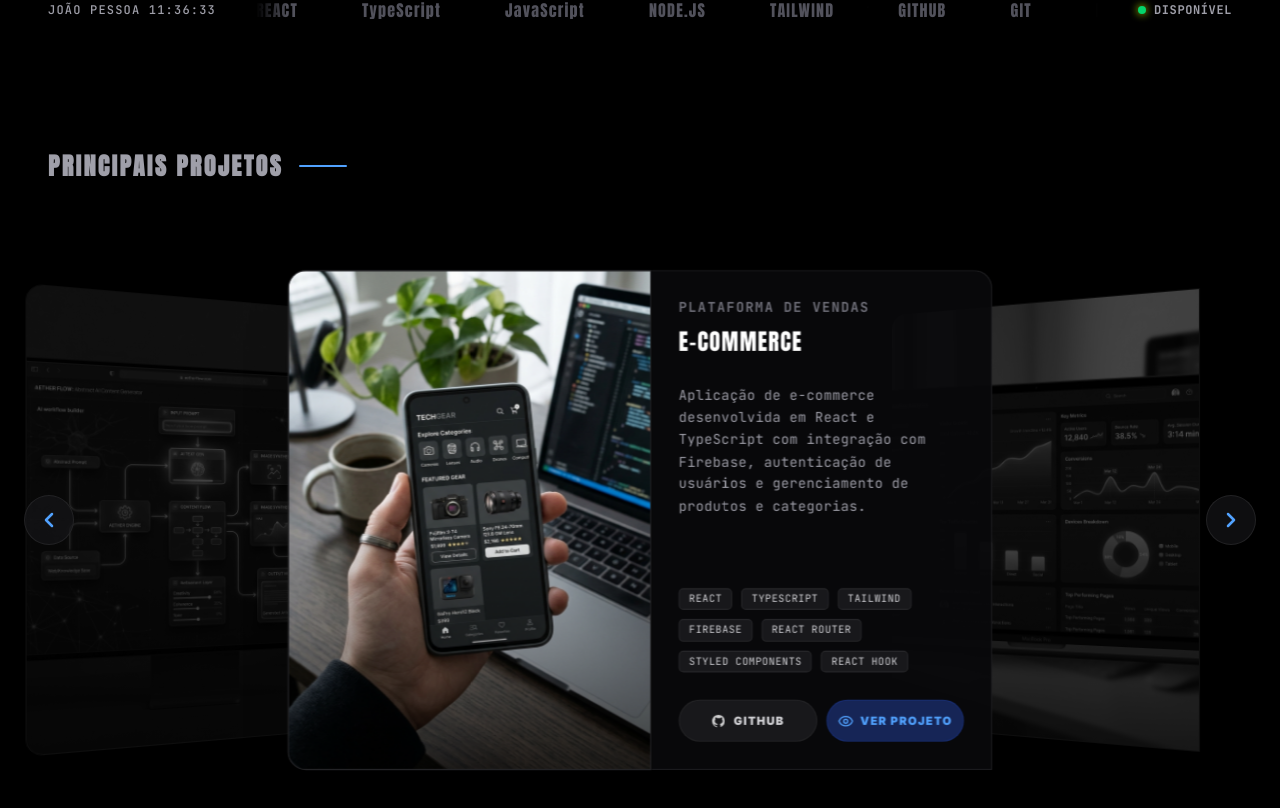
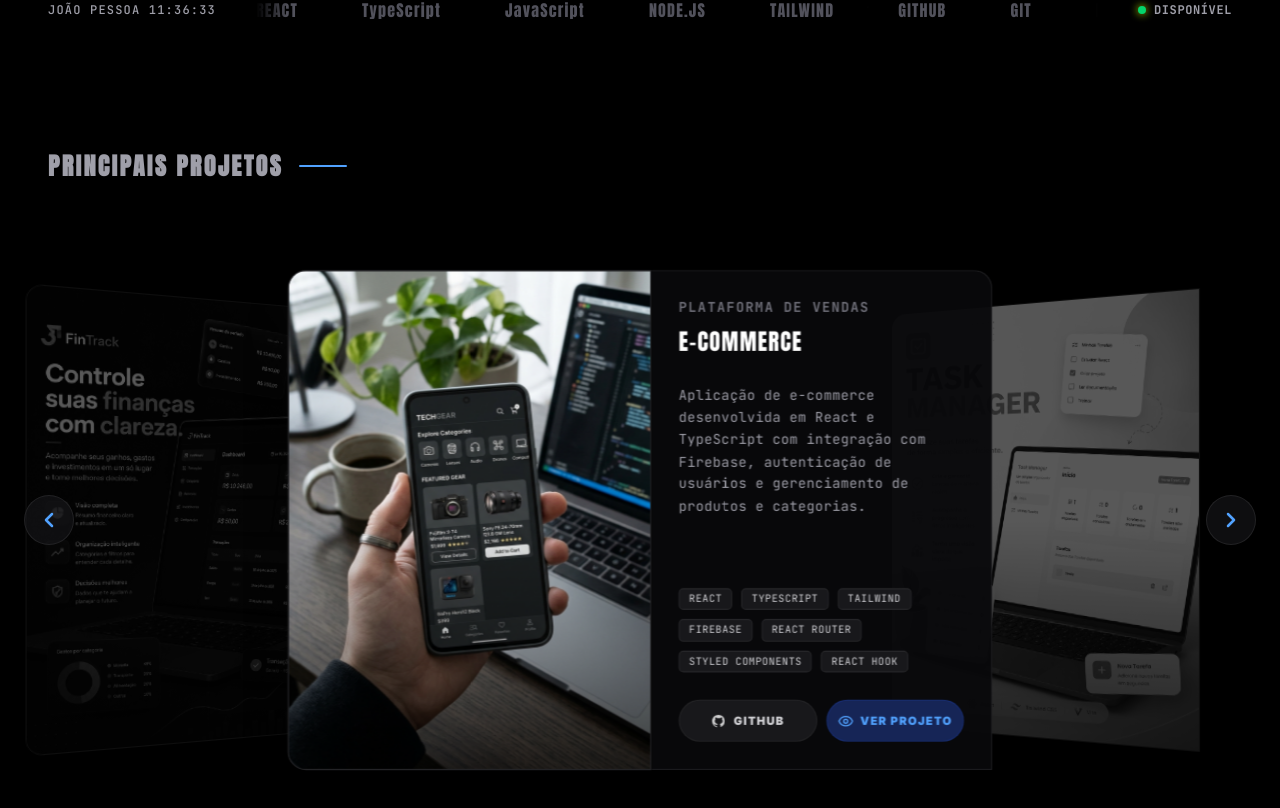
Before and after one commit to Diasszx/AdamSite, a React (Vite) app: page / in a window 1280 px wide. Shown: the part 604-1412 px from the top of the page. Built offline with nearby package versions, Linux system fonts and the light colour scheme.

Commit message:
refactor: update hover projects

```diff
--- a/src/components/Projects.tsx
+++ b/src/components/Projects.tsx
@@ -39,7 +39,7 @@ const PROJECTS_DATA: Project[] = [
     subtitle: "Gerenciador de Tarefas",
     description:
       "Aplicação web para gerenciamento de tarefas(CRUD. O projeto foi desenvolvido com foco em boas práticas do React, componentização, gerenciamento de estado e navegação entre páginas.",
-    image: "/project_dashboard.png",
+    image: "/taskmanagerhover.png",
     tags: [
       "React",
       "Vite",
@@ -58,7 +58,7 @@ const PROJECTS_DATA: Project[] = [
     subtitle: "Dashboard Financeiro",
     description:
       "Dashboard financeiro responsivo para controle de receitas, despesas e investimentos(CRUD), com autenticação de usuários, visualização de saldo, filtros por período e integração com API REST utilizando autenticação baseada em JWT.",
-    image: "/project_ai.png",
+    image: "/financehover.png",
     tags: [
       "React",
       "JavaScript",
```
Also changed, not shown: public/financehover.png (added), public/taskmanagerhover.png (added).
